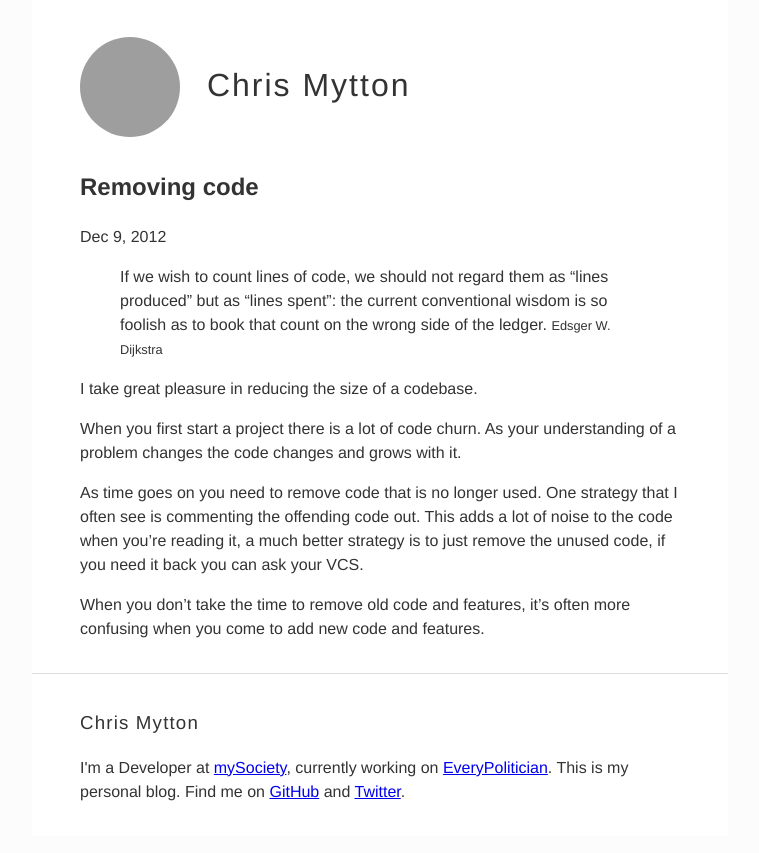
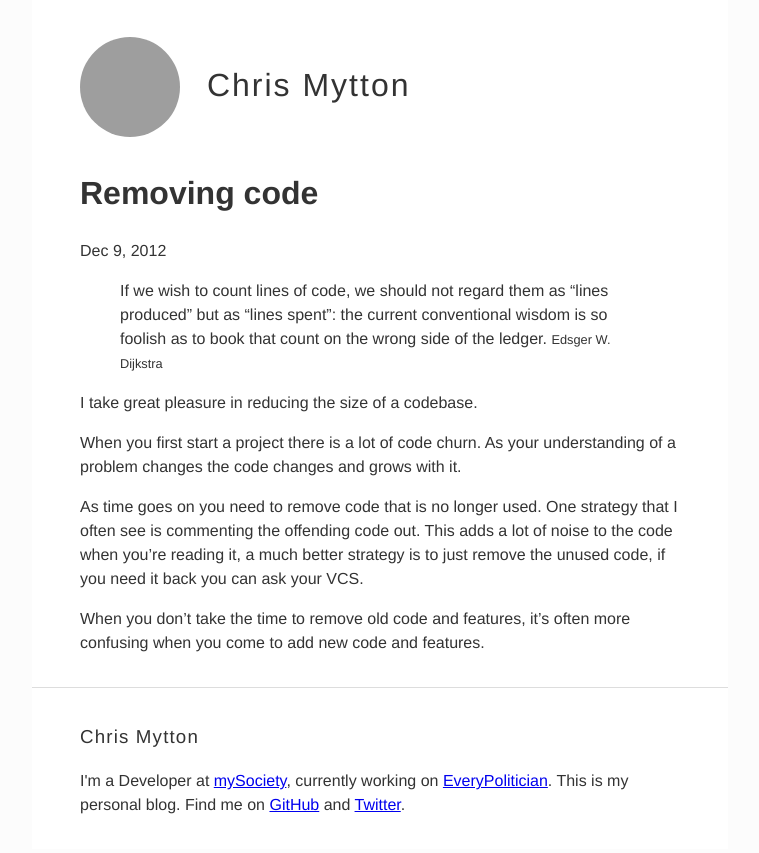
Before and after one commit to chrismytton/chrismytton.github.io, a Jekyll site: the page built from _posts/2012-12-09-removing-code.markdown, in a window 1280 px wide. Shown: the top 853 px of the page, without its empty margins (260-1019 px from the left). Built offline with Jekyll 4.4.1, drawn with Linux system fonts in a browser that asks for light colours; grey boxes are pictures that could not be loaded.

Commit message:
Make post title an h1

```diff
--- a/_layouts/post.html
+++ b/_layouts/post.html
@@ -4,7 +4,7 @@
 <article>
 
   <header class="post-header">
-    <h2 class="post-title">{{ page.title }}</h2>
+    <h1 class="post-title">{{ page.title }}</h1>
     <p class="post-meta">{{ page.date | date: "%b %-d, %Y" }}{% if page.author %} • {{ page.author }}{% endif %}{% if page.meta %} • {{ page.meta }}{% endif %}</p>
   </header>
 
```
